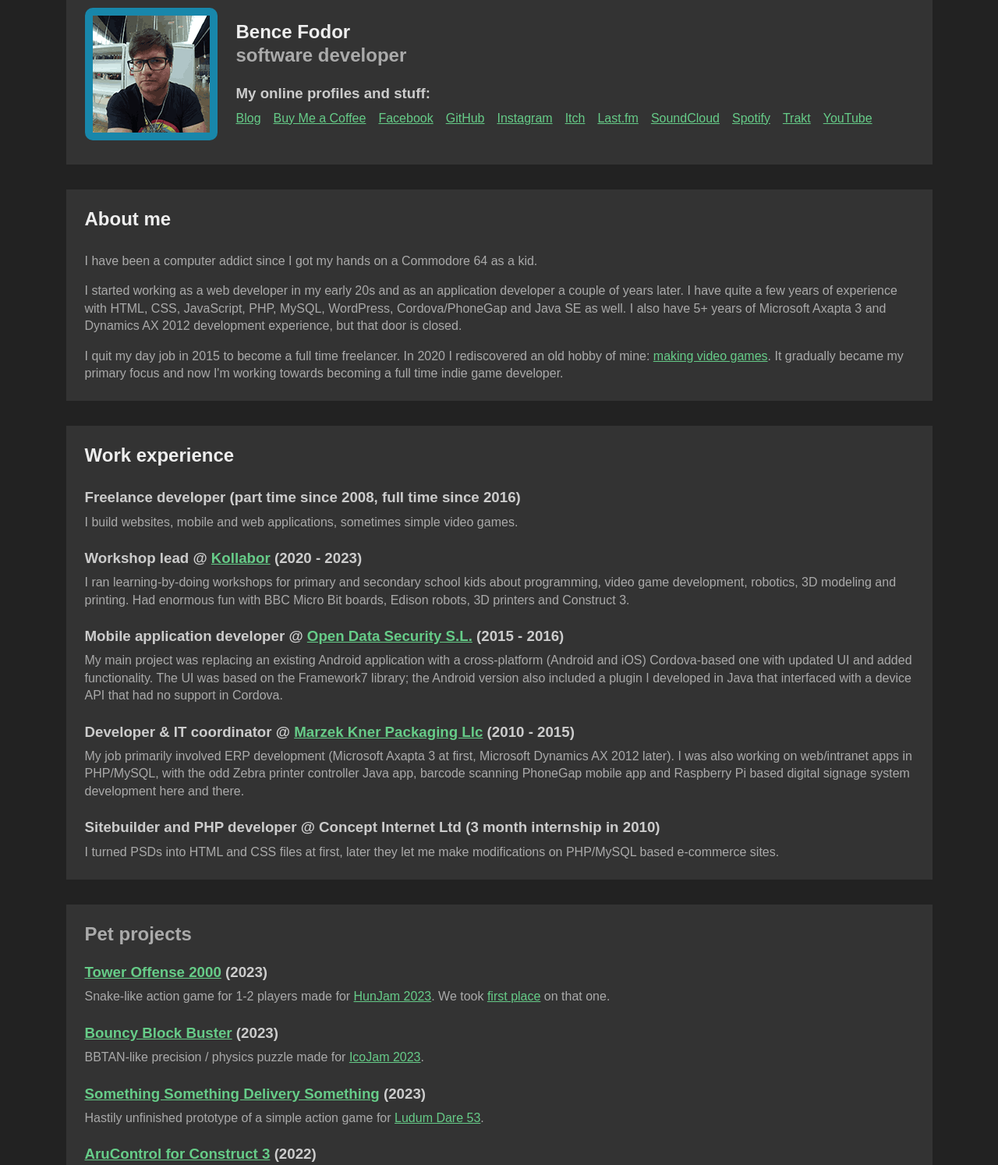
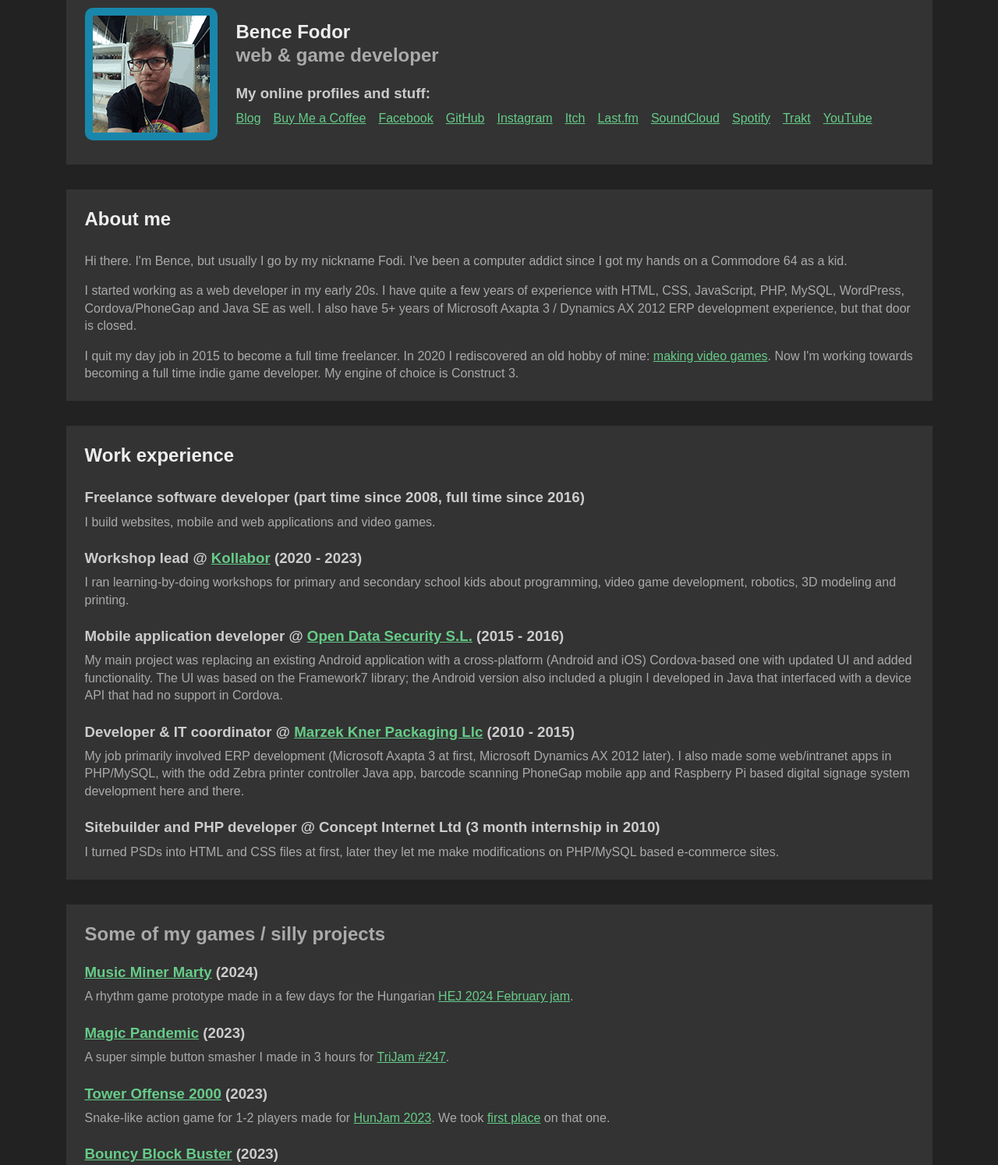
Before and after one commit to fodi/fodi.be, a plain HTML site: page index.html in a window 1280 px wide. Shown: the part 53-1547 px from the top of the page at 78% size. Drawn offline with Linux system fonts and the light colour scheme.

Commit message:
Update index.html

```diff
--- a/index.html
+++ b/index.html
@@ -1,7 +1,7 @@
 <!DOCTYPE html>
 <html lang=en>
  <head>
-  <title>Bence Fodor | software developer based in Hungary</title>
+  <title>Bence Fodor | web & game developer based in Hungary</title>
   <meta charset="UTF-8">
   <meta name=viewport content="width=device-width,initial-scale=1.0">
   <link rel=icon href="data:,">
@@ -34,7 +34,7 @@
     <img src=fodi.png width=150 height=150 alt="Bence Fodor"/>
     <aside>
      <h1>Bence Fodor</h1>
-     <h2>software developer</h2>
+     <h2>web & game developer</h2>
      <h3>My online profiles and stuff:</h3>
      <ul>
 	  <li><a href="https://blog.fodi.be">Blog</a></li>
@@ -53,19 +53,19 @@
    </header>
    <section>
     <h1>About me</h1>
-    <p>I have been a computer addict since I got my hands on a Commodore 64 as a kid.</p>
-    <p>I started working as a web developer in my early 20s and as an application developer a couple of years later. I have quite a few years of experience with HTML, CSS, JavaScript, PHP, MySQL, WordPress, Cordova/PhoneGap and Java SE as well. I also have 5+ years of Microsoft Axapta 3 and Dynamics AX 2012 development experience, but that door is closed.</p>
-    <p>I quit my day job in 2015 to become a full time freelancer. In 2020 I rediscovered an old hobby of mine: <a href="https://blog.fodi.be">making video games</a>. It gradually became my primary focus and now I'm working towards becoming a full time indie game developer.</p>
+    <p>Hi there. I'm Bence, but usually I go by my nickname Fodi. I've been a computer addict since I got my hands on a Commodore 64 as a kid.</p>
+    <p>I started working as a web developer in my early 20s. I have quite a few years of experience with HTML, CSS, JavaScript, PHP, MySQL, WordPress, Cordova/PhoneGap and Java SE as well. I also have 5+ years of Microsoft Axapta 3 / Dynamics AX 2012 ERP development experience, but that door is closed.</p>
+    <p>I quit my day job in 2015 to become a full time freelancer. In 2020 I rediscovered an old hobby of mine: <a href="https://blog.fodi.be">making video games</a>. Now I'm working towards becoming a full time indie game developer. My engine of choice is Construct 3.</p>
    </section>
    <section>
     <h1>Work experience</h1>
     <article>
-     <h3>Freelance developer (part time since 2008, full time since 2016)</h3>
-     <p>I build websites, mobile and web applications, sometimes simple video games.</p>
+     <h3>Freelance software developer (part time since 2008, full time since 2016)</h3>
+     <p>I build websites, mobile and web applications and video games.</p>
     </article>
     <article>
      <h3>Workshop lead @ <a href="https://kollabor.hu">Kollabor</a> (2020 - 2023)</h3>
-     <p>I ran learning-by-doing workshops for primary and secondary school kids about programming, video game development, robotics, 3D modeling and printing. Had enormous fun with BBC Micro Bit boards, Edison robots, 3D printers and Construct 3.</p>
+     <p>I ran learning-by-doing workshops for primary and secondary school kids about programming, video game development, robotics, 3D modeling and printing.</p>
     </article>
     <article>
      <h3>Mobile application developer @ <a href="https://opendatasecurity.io">Open Data Security S.L.</a> (2015 - 2016)</h3>
@@ -73,7 +73,7 @@
     </article>
     <article>
      <h3>Developer & IT coordinator @ <a href="https://kner.hu">Marzek Kner Packaging Llc</a> (2010 - 2015)</h3>
-     <p>My job primarily involved ERP development (Microsoft Axapta 3 at first, Microsoft Dynamics AX 2012 later). I was also working on web/intranet apps in PHP/MySQL, with the odd Zebra printer controller Java app, barcode scanning PhoneGap mobile app and Raspberry Pi based digital signage system development here and there.</p>
+     <p>My job primarily involved ERP development (Microsoft Axapta 3 at first, Microsoft Dynamics AX 2012 later). I also made some web/intranet apps in PHP/MySQL, with the odd Zebra printer controller Java app, barcode scanning PhoneGap mobile app and Raspberry Pi based digital signage system development here and there.</p>
     </article>
     <article>
      <h3>Sitebuilder and PHP developer @ Concept Internet Ltd (3 month internship in 2010)</h3>
@@ -81,7 +81,15 @@
     </article>
    </section>
    <section>
-    <h2>Pet projects</h2>
+    <h2>Some of my games / silly projects</h2>
+	 <article>
+      <h3><a href="https://lasermagnet.itch.io/music-miner-marty">Music Miner Marty</a> (2024)</h3>
+      <p>A rhythm game prototype made in a few days for the Hungarian <a href="https://itch.io/jam/hej-2024-februar">HEJ 2024 February jam</a>.
+     </article>
+	 <article>
+      <h3><a href="https://fodi.itch.io/trijam-247">Magic Pandemic</a> (2023)</h3>
+      <p>A super simple button smasher I made in 3 hours for <a href="https://itch.io/jam/trijam-247">TriJam #247</a>.
+     </article>
 	 <article>
       <h3><a href="https://lasermagnet.itch.io/hunjam2023">Tower Offense 2000</a> (2023)</h3>
       <p>Snake-like action game for 1-2 players made for <a href="https://itch.io/jam/hunjam2023/rate/2336621">HunJam 2023</a>. We took <a href="https://www.facebook.com/permalink.php?story_fbid=pfbid0pebvLTRfj26FGfhgC2jkN2eNzV9wN2mVgn89xaTo85finwEmKViH9AcoujzWVaYCl&id=61550812517788" target="_blank">first place</a> on that one.</p>
```
